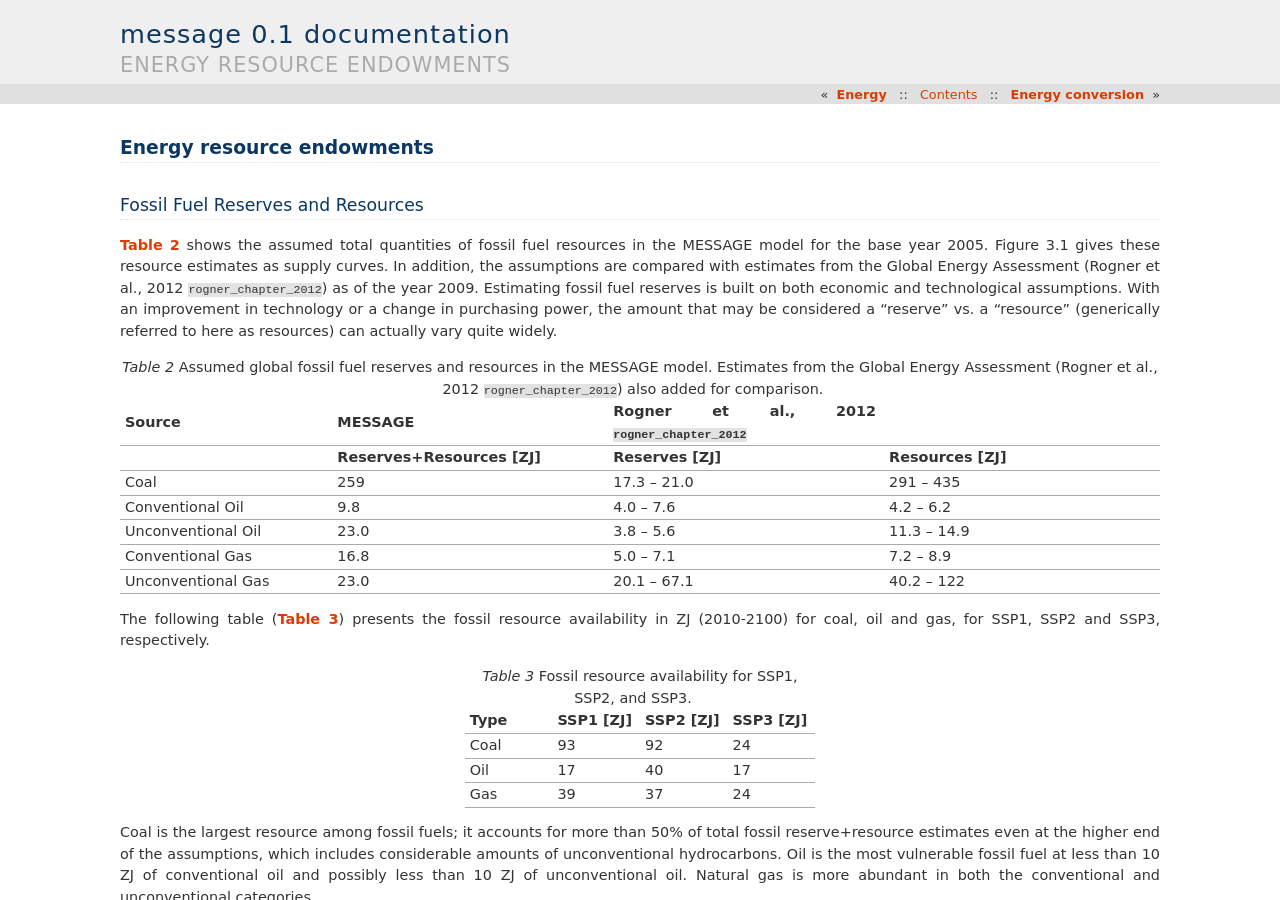
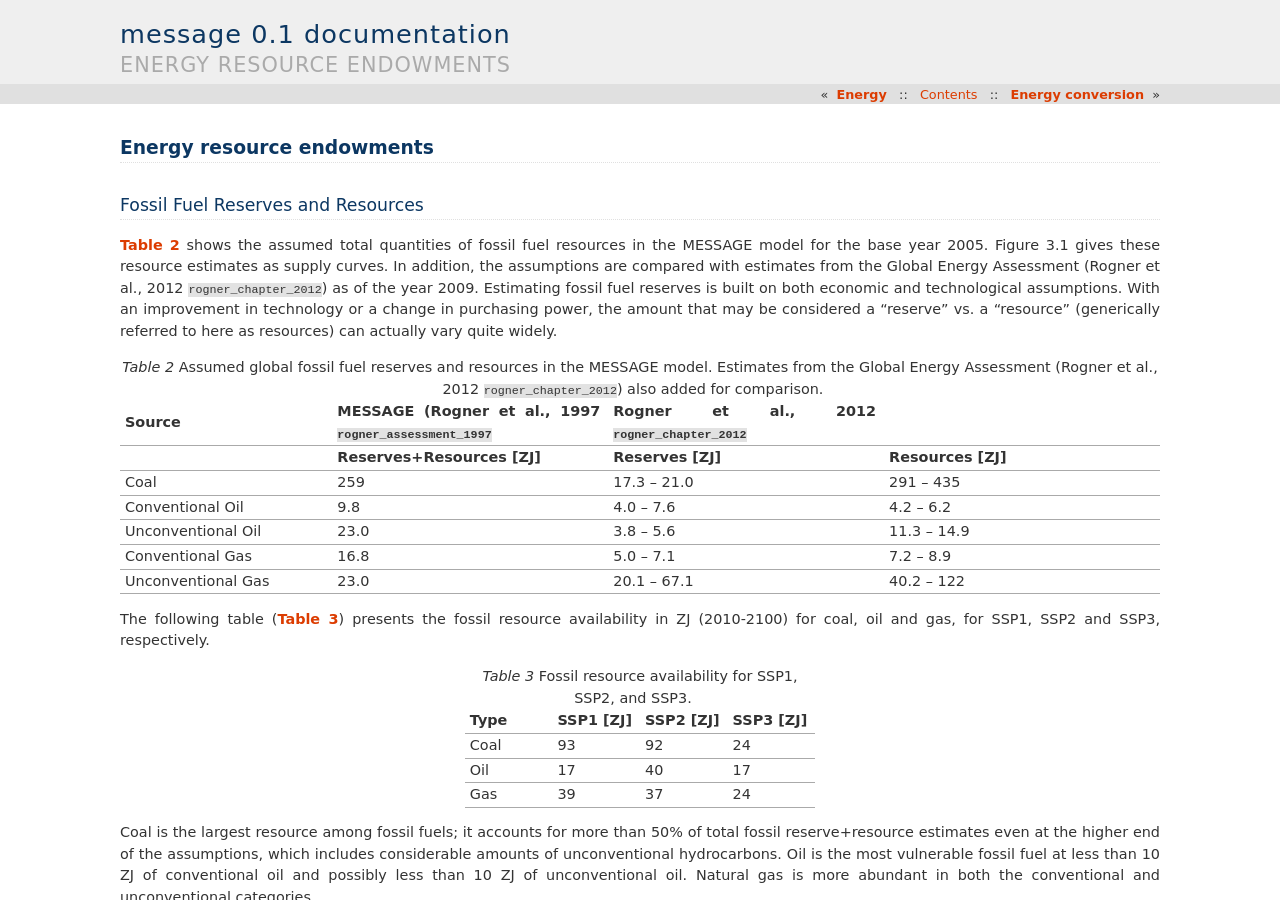
Before and after one commit to iiasa/message_doc, a Sphinx documentation site: the page built from source/message_globiom/energy/resource.rst, in a window 1280 px wide and 900 px high. Built offline with Sphinx 7.4.7, drawn with Linux system fonts in a browser that asks for light colours; pages that are not in the unit, such as notebooks, are missing from menus; cross-references to code outside the pages are shown as plain code.

Commit message:
Update resource.rst

```diff
--- a/source/message_globiom/energy/resource.rst
+++ b/source/message_globiom/energy/resource.rst
@@ -10,7 +10,7 @@ Fossil Fuel Reserves and Resources
    :header-rows: 2
 
    * - Source
-     - MESSAGE
+     - MESSAGE (Rogner et al., 1997 :cite:`rogner_assessment_1997`
      - Rogner et al., 2012 :cite:`rogner_chapter_2012`
      -
    * -
```
